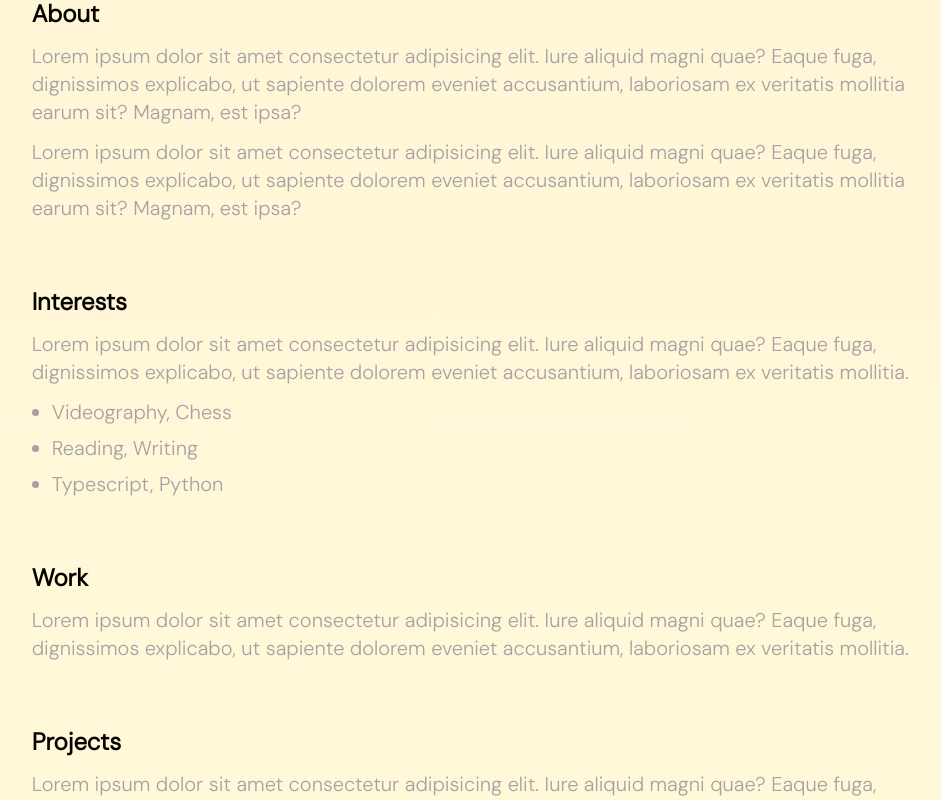
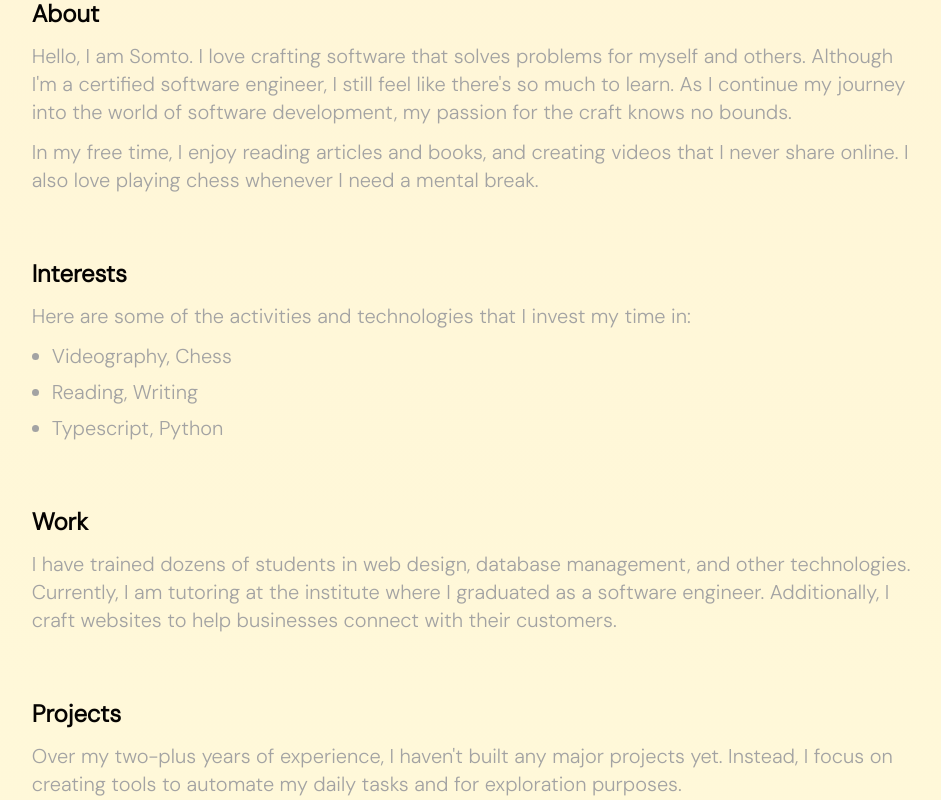
Before and after one commit to sommmtoooo/sommmtoooo-v2, a Next.js app: page / in a window 1280 px wide. Shown: the part 380-1180 px from the top of the page, without its empty margins (75-1016 px from the left). Built offline with nearby package versions, Linux system fonts and the light colour scheme.

Commit message:
Update: Content

```diff
--- a/src/app/page.tsx
+++ b/src/app/page.tsx
@@ -29,16 +29,16 @@ export default function page() {
       <section className="my-16">
         <h2 className="font-semibold text-2xl">About</h2>
         <p className="text-neutral-400 my-3 max-w-prose text-xl">
-          Lorem ipsum dolor sit amet consectetur adipisicing elit. Iure aliquid
-          magni quae? Eaque fuga, dignissimos explicabo, ut sapiente dolorem
-          eveniet accusantium, laboriosam ex veritatis mollitia earum sit?
-          Magnam, est ipsa?
+          Hello, I am Somto. I love crafting software that solves problems for
+          myself and others. Although I'm a certified software engineer, I still
+          feel like there's so much to learn. As I continue my journey into the
+          world of software development, my passion for the craft knows no
+          bounds.
         </p>
         <p className="text-neutral-400 my-3 max-w-prose text-xl">
-          Lorem ipsum dolor sit amet consectetur adipisicing elit. Iure aliquid
-          magni quae? Eaque fuga, dignissimos explicabo, ut sapiente dolorem
-          eveniet accusantium, laboriosam ex veritatis mollitia earum sit?
-          Magnam, est ipsa?
+          In my free time, I enjoy reading articles and books, and creating
+          videos that I never share online. I also love playing chess whenever I
+          need a mental break.
         </p>
       </section>
 
@@ -46,9 +46,8 @@ export default function page() {
       <section className="my-16">
         <h2 className="font-semibold text-2xl">Interests</h2>
         <p className="text-neutral-400 my-3 max-w-prose text-xl">
-          Lorem ipsum dolor sit amet consectetur adipisicing elit. Iure aliquid
-          magni quae? Eaque fuga, dignissimos explicabo, ut sapiente dolorem
-          eveniet accusantium, laboriosam ex veritatis mollitia.
+          Here are some of the activities and technologies that I invest my time
+          in:
         </p>
 
         <ul className="ml-5 list-disc">
@@ -62,9 +61,10 @@ export default function page() {
       <section className="my-16">
         <h2 className="font-semibold text-2xl">Work</h2>
         <p className="text-neutral-400 my-3 max-w-prose text-xl">
-          Lorem ipsum dolor sit amet consectetur adipisicing elit. Iure aliquid
-          magni quae? Eaque fuga, dignissimos explicabo, ut sapiente dolorem
-          eveniet accusantium, laboriosam ex veritatis mollitia.
+          I have trained dozens of students in web design, database management,
+          and other technologies. Currently, I am tutoring at the institute
+          where I graduated as a software engineer. Additionally, I craft
+          websites to help businesses connect with their customers.
         </p>
       </section>
 
@@ -72,9 +72,9 @@ export default function page() {
       <section className="my-16">
         <h2 className="font-semibold text-2xl">Projects</h2>
         <p className="text-neutral-400 my-3 max-w-prose text-xl">
-          Lorem ipsum dolor sit amet consectetur adipisicing elit. Iure aliquid
-          magni quae? Eaque fuga, dignissimos explicabo, ut sapiente dolorem
-          eveniet accusantium, laboriosam ex veritatis mollitia.
+          Over my two-plus years of experience, I haven't built any major
+          projects yet. Instead, I focus on creating tools to automate my daily
+          tasks and for exploration purposes.
         </p>
       </section>
 
@@ -82,9 +82,9 @@ export default function page() {
       <section className="my-16">
         <h2 className="font-semibold text-2xl">Writings</h2>
         <p className="text-neutral-400 my-3 max-w-prose text-xl">
-          Lorem ipsum dolor sit amet consectetur adipisicing elit. Iure aliquid
-          magni quae? Eaque fuga, dignissimos explicabo, ut sapiente dolorem
-          eveniet accusantium, laboriosam ex veritatis mollitia.
+          I enjoy writing about what I am currently learning, my life
+          experiences, and my journey as a broke teenager striving for financial
+          freedom.
         </p>
 
         <div className="my-8">
```
